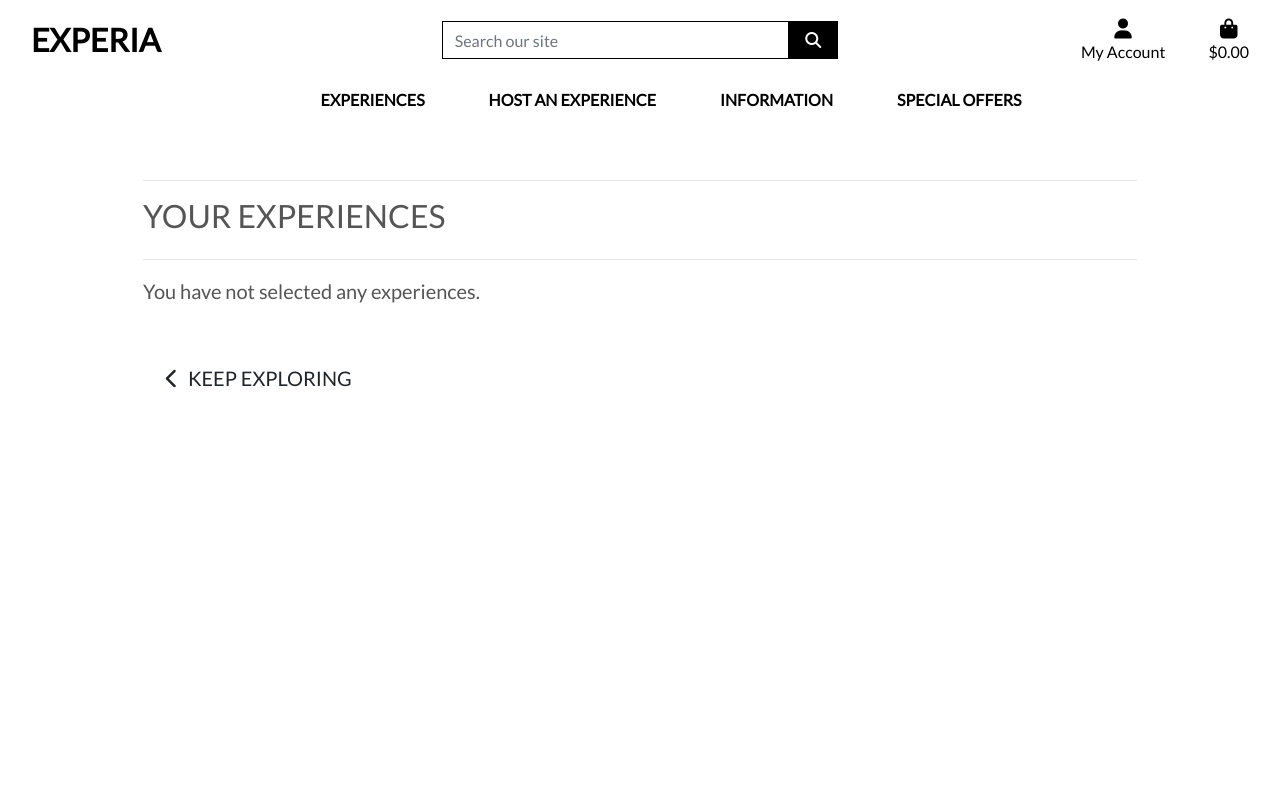
After one commit to Code-Institute-Submissions/devgithubs-experia, a Django app: page /bag/ in a window 1280 px wide. The commit adds this page. Run offline with Django 3.2, Linux system fonts and the light colour scheme; some libraries are stand-ins or nearby versions.

Commit message:
Added checkout bag urls and template

```diff
--- /dev/null
+++ b/bag/templates/bag/bag.html
@@ -0,0 +1,41 @@
+{% extends "base.html" %}
+{% load static %}
+
+{% block page_header %}
+    <div class="container header-container">
+        <div class="row">
+            <div class="col"></div>
+        </div>
+    </div>
+{% endblock %}
+
+{% block content %}
+
+<div class="overlay"></div>
+<div class="container mb-2">
+    <div class="row">
+        <div class="col">
+            <hr>
+            <h2 class="logo-font mb-4">Your Experiences</h2>
+            <hr>
+        </div>
+    </div>
+
+    <div class="row">
+        <div class="col">
+            {% if bag_items %}
+            <div class="table-responsive rounded"></div>
+            {% else %}
+            <p class="lead mb-5">You have not selected any experiences.</p>
+            <a href="{% url 'experiences' %}" class="btn btn-outline-black rounded-0 btn-lg">
+                <span class="icon">
+                    <i class="fas fa-chevron-left"></i>
+                </span>
+                <span class="text-uppercase">Keep Exploring</span>
+            </a>
+            {% endif %}
+        </div>
+    </div>
+</div>
+
+{% endblock %}
--- /dev/null
+++ b/bag/urls.py
@@ -0,0 +1,6 @@
+from django.urls import path
+from . import views
+
+urlpatterns = [
+    path('', views.view_bag, name='view_bag'),
+]
--- a/experia/urls.py
+++ b/experia/urls.py
@@ -26,5 +26,6 @@ urlpatterns = [
     path('accounts/', include('allauth.urls')),
     path('', HomeView.as_view(), name='home'),
     path('experiences/', include('experiences.urls')),
+    path('bag/', include('bag.urls')),
     # path('experiences/', ExperienceView.as_view(), name='experiences'),
 ] + static(settings.MEDIA_URL, document_root=settings.MEDIA_ROOT)
--- a/templates/base.html
+++ b/templates/base.html
@@ -80,7 +80,7 @@
                       </div>
                   </li>
                   <li class="list-inline-item">
-                      <a class="{% if grand_total %}text-info font-weight-bold{% else %}text-black{% endif %} nav-link" href="">
+                      <a class="{% if grand_total %}text-info font-weight-bold{% else %}text-black{% endif %} nav-link" href="{% url 'view_bag' %}">
                           <div class="text-center">
                               <div><i class="fas fa-shopping-bag fa-lg"></i></div>
                               <p class="my-0">
--- a/templates/includes/mobile-top-header.html
+++ b/templates/includes/mobile-top-header.html
@@ -42,7 +42,7 @@
       </div>
   </li>
   <li class="list-inline-item">
-      <a class="{% if grand_total %}text-primary font-weight-bold{% else %}text-black{% endif %} nav-link d-block d-lg-none" href="">
+      <a class="{% if grand_total %}text-primary font-weight-bold{% else %}text-black{% endif %} nav-link d-block d-lg-none" href="{% url 'view_bag' %}">
           <div class="text-center">
               <div><i class="fas fa-shopping-bag fa-lg"></i></div>
               <p class="my-0">
```
